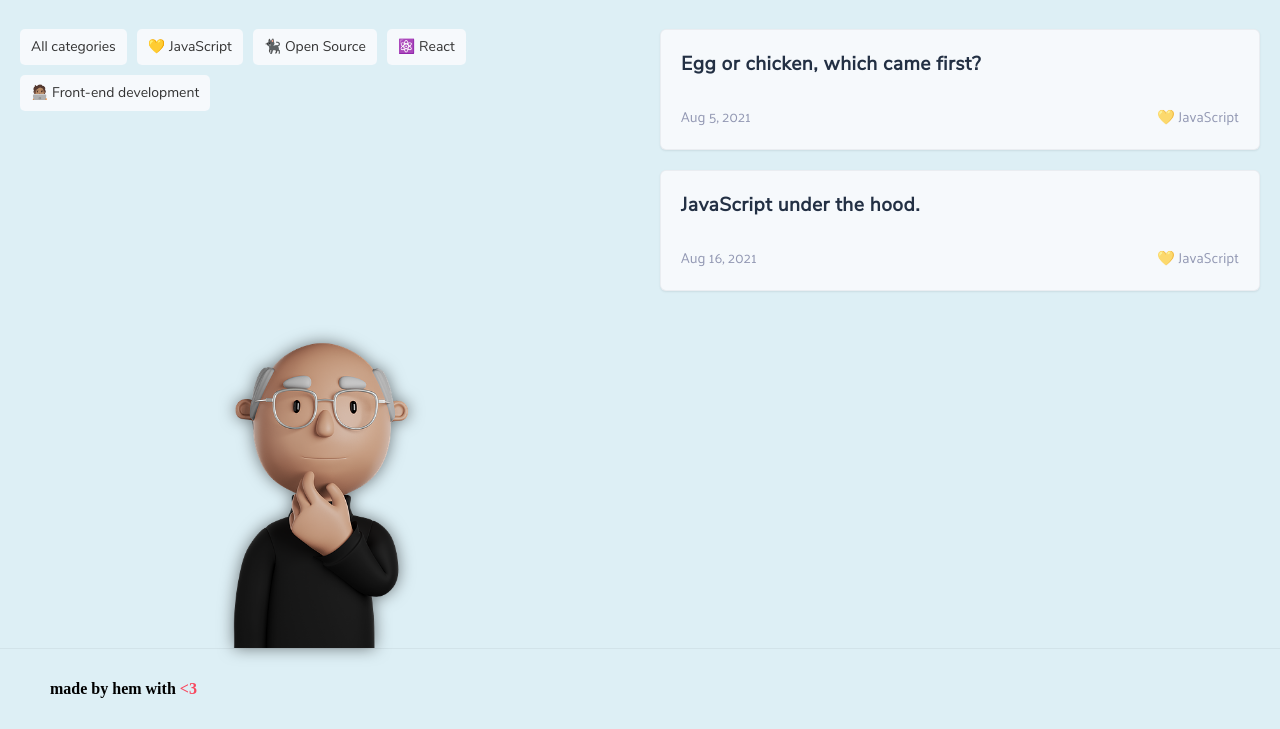
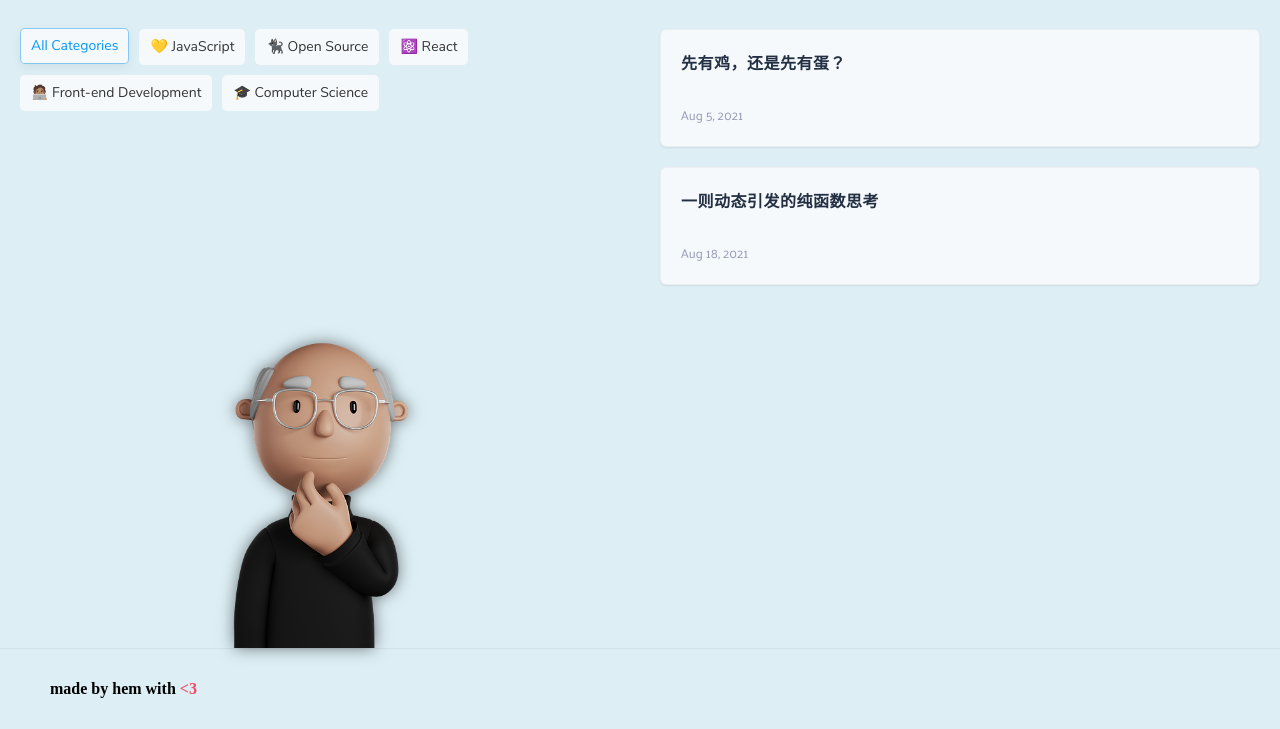
Before and after one commit to hemmingson/component-diary, a website: page index.html in a window 1280 px wide. Shown: the part 71-800 px from the top of the page. Drawn offline with nearby package versions, Linux system fonts and the light colour scheme; a web font is replaced by a local one.

Commit message:
feat: implement tag selection feature

```diff
--- a/index.html
+++ b/index.html
@@ -17,11 +17,12 @@
       <main>
         <aside>
           <nav>
-            <span class="tag">All categories</span>
-            <span class="tag">&#x1F49B; JavaScript</span>
-            <span class="tag">🐈‍⬛ Open Source</span>
-            <span class="tag">&#x269B;&#xFE0F; React</span>
-            <span class="tag">🧑🏽‍💻 Front-end development</span>
+            <span class="tag all selected">All Categories</span>
+            <span class="tag js">&#x1F49B; JavaScript</span>
+            <span class="tag github">🐈‍⬛ Open Source</span>
+            <span class="tag react">&#x269B;&#xFE0F; React</span>
+            <span class="tag dev">🧑🏽‍💻 Front-end Development</span>
+            <span class="tag cs">&#x1f393; Computer Science</span>
           </nav>
 
           <div class="pic-rap">
@@ -33,22 +34,20 @@
         </aside>
 
         <article>
-          <a href="">
+          <a href="" target="_blank" class="js dev cs">
             <div class="card">
-              <span class="title">Egg or chicken, which came first?</span>
+              <span class="title">先有鸡，还是先有蛋？</span>
               <div class="desc">
                 <span>Aug 5, 2021</span>
-                <span>&#x1F49B; JavaScript</span>
               </div>
             </div>
           </a>
 
-          <a href="">
+          <a href="" target="_blank" class="js cs">
             <div class="card">
-              <span class="title">JavaScript under the hood.</span>
+              <span class="title">一则动态引发的纯函数思考</span>
               <div class="desc">
-                <span>Aug 16, 2021</span>
-                <span>&#x1F49B; JavaScript</span>
+                <span>Aug 18, 2021</span>
               </div>
             </div>
           </a>
--- a/js/main.js
+++ b/js/main.js
@@ -1 +1,14 @@
 $('.pic-rap').fadeIn('slow').css({ display: 'flex' });
+
+$('.tag').on('click', (e) => {
+  $('.selected').removeClass('selected');
+  $(e.target).addClass('selected');
+
+  const category = e.target.classList[1];
+  if (category === 'all') {
+    $('article > a').show();
+    return;
+  }
+  $('article > a').hide();
+  $(`.${category}`).show();
+});
--- a/scss/components/Header/_SearchBar.scss
+++ b/scss/components/Header/_SearchBar.scss
@@ -7,11 +7,11 @@
     padding: 6px 15px;
     font-family: $jp;
     font-size: 1rem;
-    border: 1px solid #fff;
+    border: 2px solid #fff;
     border-radius: $base-radius * 4;
     outline: none;
     &:focus {
-      border: 1px solid $primary-color;
+      border: 2px solid $primary-color;
     }
   }
 }
--- a/scss/components/Main/Article/_Card.scss
+++ b/scss/components/Main/Article/_Card.scss
@@ -38,7 +38,6 @@
         max-width: 100%;
         margin: 0;
         padding-bottom: 1.2rem;
-        font-size: 1.2rem;
         letter-spacing: 0.5px;
         line-height: 1.8rem;
         font-weight: bold;
@@ -49,7 +48,7 @@
         padding-top: 0.3rem;
         display: flex;
         justify-content: space-between;
-        font-size: 0.9rem;
+        font-size: 0.8rem;
         span {
           font-family: $desc;
           color: #686f94;
--- a/scss/components/Main/Aside/_Nav.scss
+++ b/scss/components/Main/Aside/_Nav.scss
@@ -1,6 +1,15 @@
 @use '../../../helpers' as *;
 
 @mixin Nav {
+  %highlight {
+    color: rgb(2, 151, 245);
+    transform: translateY(-1px);
+    border-color: rgba(30, 167, 253, 0.5);
+    &::before {
+      opacity: 1;
+    }
+  }
+
   nav {
     padding: 20px;
     display: flex;
@@ -27,14 +36,9 @@
         line-height: 24px;
       }
       &:hover {
+        @extend %highlight;
         cursor: pointer;
-        color: rgb(2, 151, 245);
-        transform: translateY(-1px);
-        border-color: rgba(30, 167, 253, 0.5);
         transition: transform 150ms ease-out 0s, color 150ms ease-out 0s;
-        &::before {
-          opacity: 1;
-        }
       }
       &::before {
         content: '';
@@ -48,6 +52,9 @@
         transition: opacity 0.3s ease-in-out 0s;
         box-shadow: rgba(0, 0, 0, 0.08) 0px 3px 10px 0px;
       }
+      &.selected {
+        @extend %highlight;
+      }
     }
   }
 }
```
Also changed, not shown: README.md (added), style.css.
